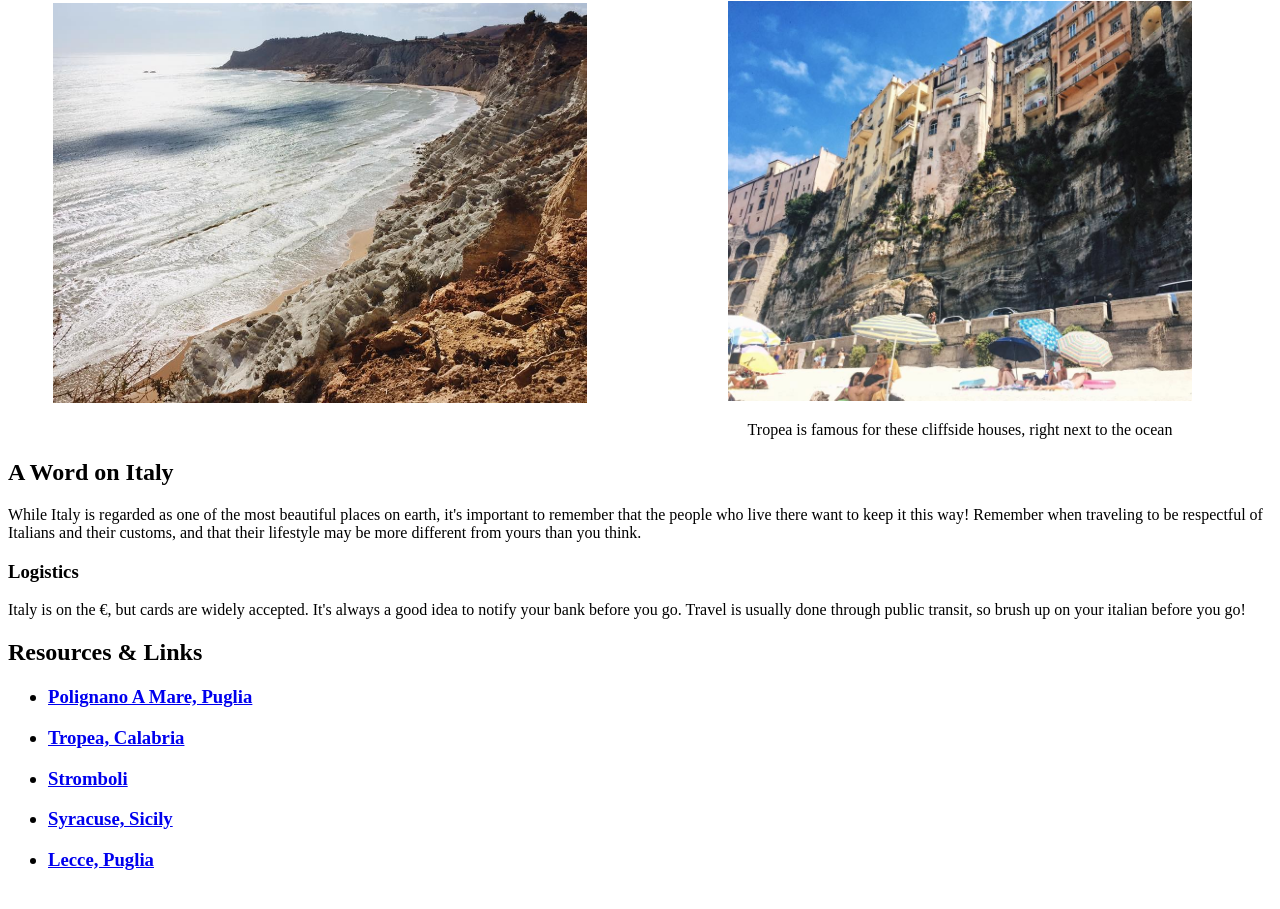
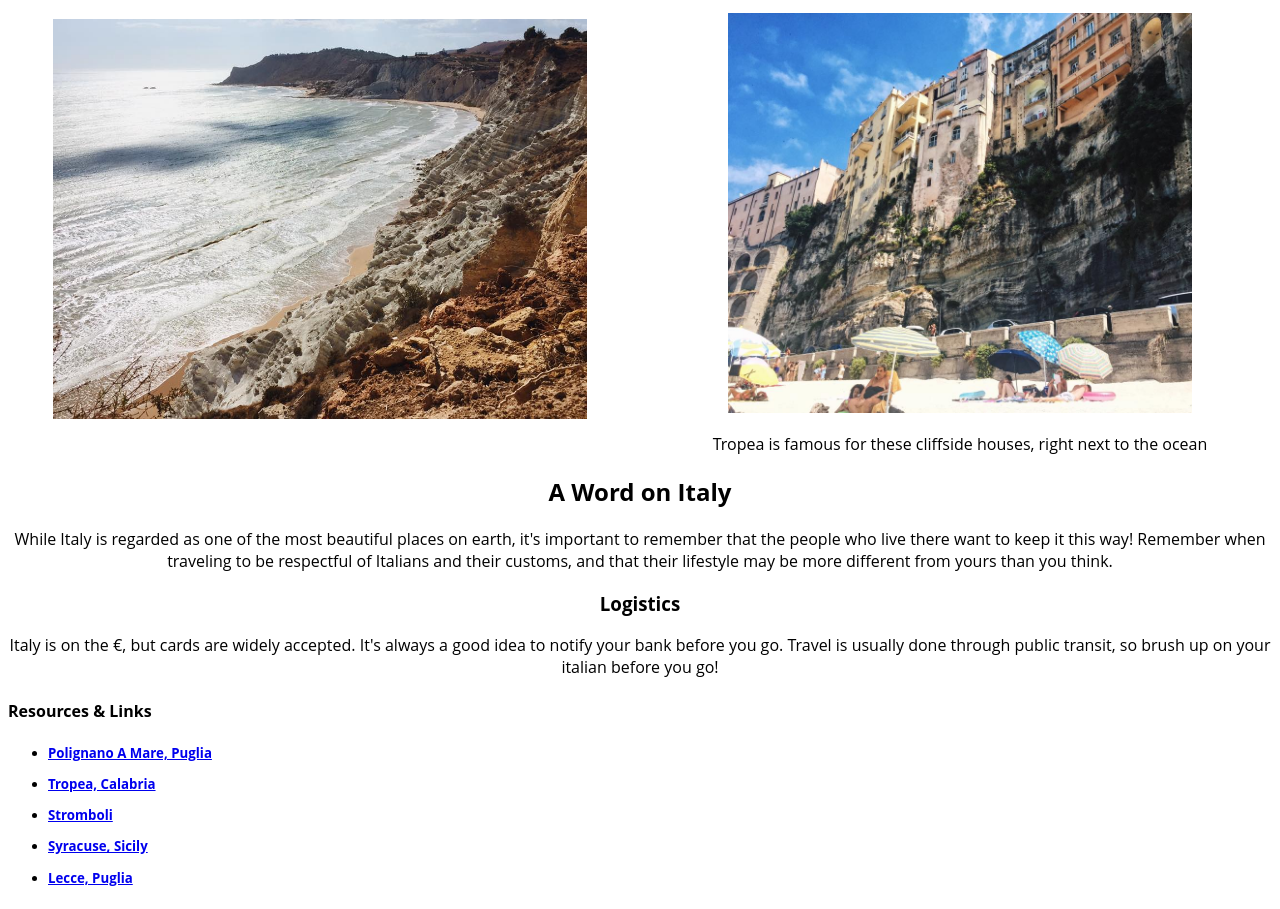
Before and after one commit to marceamaps/html-me-something, a plain HTML site: page index.html in a window 1280 px wide. Shown: the part 1503-2412 px from the top of the page. Drawn offline with Linux system fonts and the light colour scheme.

Commit message:
Finished my website

```diff
--- a/index.html
+++ b/index.html
@@ -54,8 +54,8 @@
         </main>
 
         <footer>
-                <h2>Resources &amp; Links</h2>
-                    <h3>
+                <h4>Resources &amp; Links</h4>
+                    <h5>
                         <ul><li><a href="https://en.wikipedia.org/wiki/Polignano_a_Mare">Polignano A Mare, Puglia</a>
                             </li></ul>
                         <ul><li><a href="https://en.wikipedia.org/wiki/Tropea">Tropea, Calabria</a>
@@ -66,7 +66,7 @@
                             </li></ul>
                         <ul><li><a href="https://en.wikipedia.org/wiki/Lecce">Lecce, Puglia</a>
                             </li></ul>
-                    </h3>
+                    </h5>
 
 
 
--- a/styles.css
+++ b/styles.css
@@ -9,10 +9,10 @@ h1 {
 }
 
 .a {
-    background-color:  #9D5350
-    text-align: center;
+    background-color:  #D8BAB9;
     margin-right: 100px;
     margin-left: 100px;
+    text-align: center;
     font-family: "open sans";
 }
 
@@ -28,3 +28,17 @@ div {
     column-count: 2;
     text-align: center;
 }
+
+div p {
+    font-family: "open sans";
+}
+
+article {
+    font-family: "open sans";
+    text-align: center;
+}
+
+footer {
+    font-family: "open sans";
+    text-align: left;
+}
```
Also changed, not shown: 1 other file.
